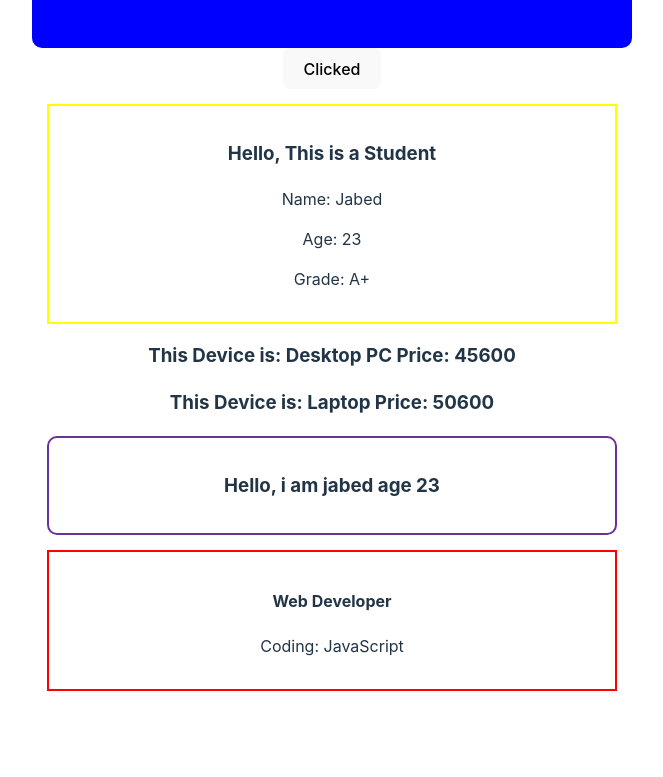
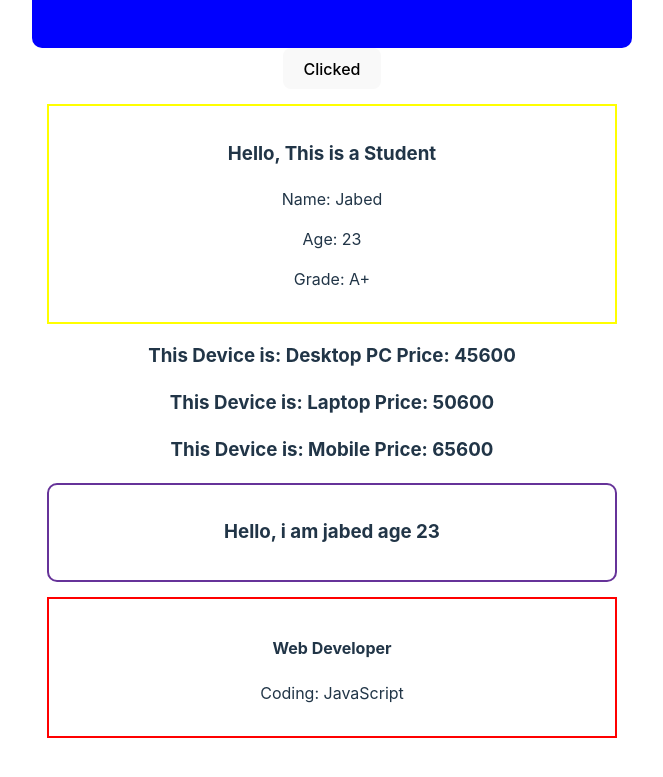
Before and after one commit to omarjafor/My-First-React, a React (Vite) app: page / in a window 1280 px wide. Shown: the part 909-1686 px from the top of the page, without its empty margins (308-971 px from the left). Before the commit the page ends 1647 px from the top, so only its background shows below. Built offline with nearby package versions, Linux system fonts and the light colour scheme.

Commit message:
problem solve

```diff
--- a/src/App.jsx
+++ b/src/App.jsx
@@ -21,7 +21,7 @@ function App() {
       <Student name={'Jabed'} age= {23} grade= {'A+'} />
        <Device name='Desktop PC' price='45600'/>
       <Device name='Laptop' price='50600' />
-      {/* <Device name='Mobile' price='65600' /> */}
+      <Device name='Mobile' price='65600' />
       <Person/>
       <Developer/>
     </>
```
